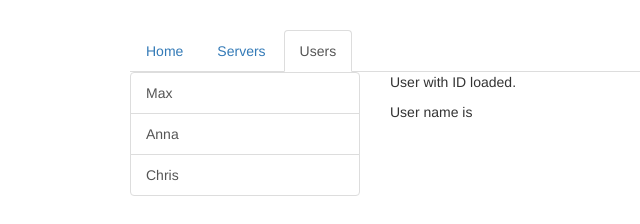
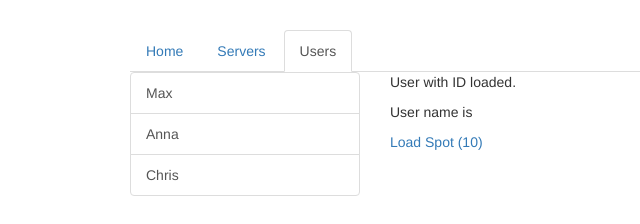
Before and after one commit to little-Dave/angular-routing, an Angular app: page /users in a window 1280 px wide. Shown: the top 224 px of the page, without its empty margins (135-775 px from the left). Built offline with nearby package versions, Linux system fonts and the light colour scheme.

Commit message:
add link to users template
use routerLink to pass new params into url;
demonstrate that although url params change, the view does not

```diff
--- a/src/app/users/user/user.component.html
+++ b/src/app/users/user/user.component.html
@@ -1,2 +1,4 @@
 <p>User with ID {{ user.id }} loaded.</p>
 <p>User name is {{ user.name }}</p>
+
+<a [routerLink]="['/users', 10, 'Spot']">Load Spot (10)</a>
```
